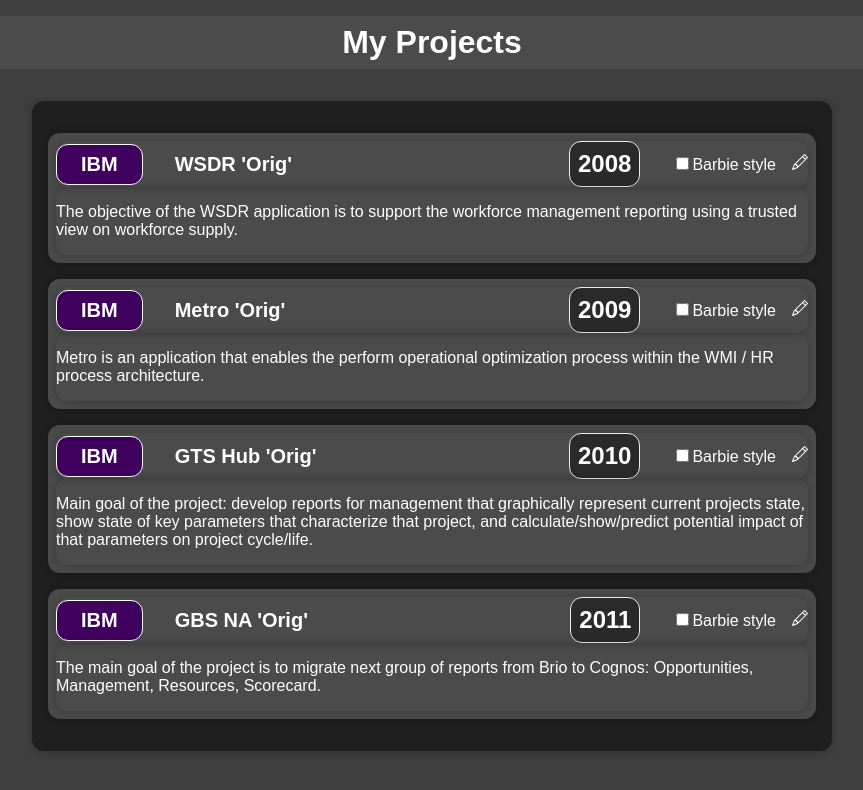
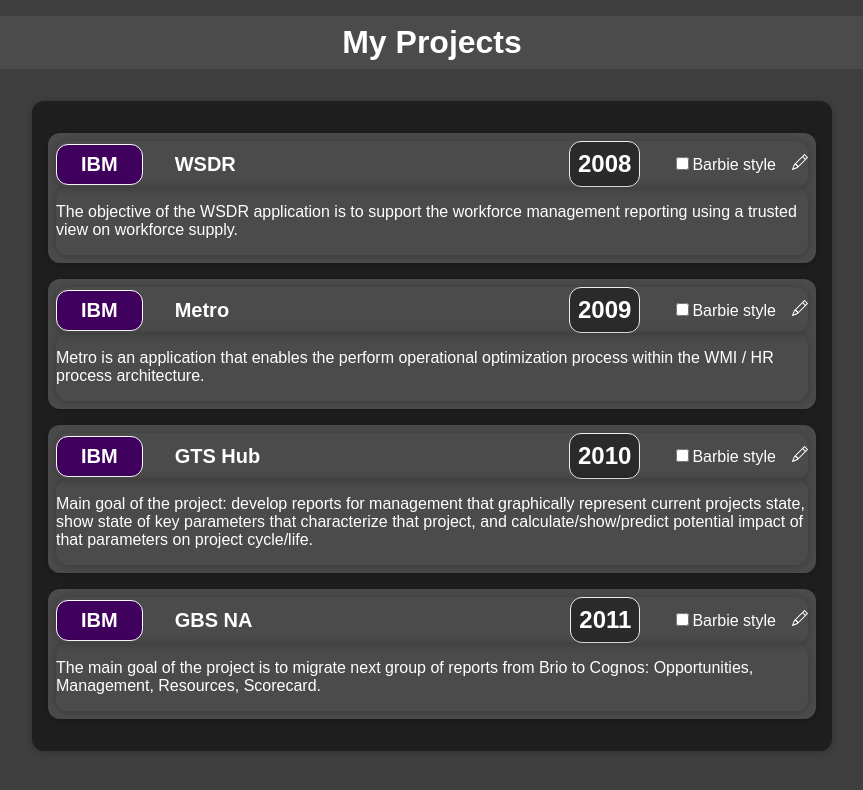
Before and after one commit to OlgaChayetskaya/My-React, a React (Create React App) app: page / in a window 1280 px wide. Shown: the top 790 px of the page, without its empty margins (208-1071 px from the left). Built offline with nearby package versions, Linux system fonts and the light colour scheme.

Commit message:
Task4 upd

```diff
--- /dev/null
+++ b/src/components/Projects/EditMode.js
@@ -0,0 +1,63 @@
+import React, { useState } from "react";
+
+import { FiSave } from "react-icons/fi";
+import { GiCancel } from "react-icons/gi";
+
+import Card from "../UI/Card";
+
+import "./ProjectItem.css";
+
+const EditMode = (props) => {
+  const [updProjName, setUpdProjName] = useState(props.projName);
+  const [updProjDesc, setUpdProjDesc] = useState(props.projDesc);
+
+  const changeProjNameHandler = (event) => {
+    setUpdProjName(event.target.value);
+  };
+  const changeProjDescHandler = (event) => {
+    setUpdProjDesc(event.target.value);
+  };
+
+  const changeSaveHandler = () => {
+    const updatedData = {
+      projName: updProjName,
+      projDesc: updProjDesc,
+    };
+    props.onStopEdit(updatedData);
+  };
+  const changeCancelHandler = () => {
+    const updatedData = {
+      projName: props.projName,
+      projDesc: props.projDesc,
+    };
+    props.onStopEdit(updatedData);
+  };
+
+  return (
+    <Card className="project-item">
+      <Card className="project-item_header">
+        <div className="project-item__description">
+          <div className="project-item__customer">{props.customer}</div>
+          <input
+            type="text"
+            value={updProjName}
+            onChange={changeProjNameHandler}
+          />
+          <div className="project-year">{props.year}</div>
+          <div>
+            <FiSave color="white" onClick={changeSaveHandler} />
+            <GiCancel color="white" onClick={changeCancelHandler} />
+          </div>
+        </div>
+      </Card>
+      <Card className="project-item_body">
+        <input
+          type="text"
+          value={updProjDesc}
+          onChange={changeProjDescHandler}
+        />
+      </Card>
+    </Card>
+  );
+};
+export default EditMode;
--- a/src/components/Projects/ProjectItem.js
+++ b/src/components/Projects/ProjectItem.js
@@ -1,102 +1,84 @@
 import React, { useState } from "react";
+
 import { BsPencil } from "react-icons/bs";
-import { FiSave } from "react-icons/fi";
-import { GiCancel } from "react-icons/gi";
 
 import Card from "../UI/Card";
+import EditMode from "./EditMode";
 
 import "./ProjectItem.css";
 
-function ProjectItem(props) {
-  const [isChecked, setIsChecked] = useState(false);
+const ProjectItem = (props) => {
+  const [isStyleChBxChecked, setIsStyleChBxChecked] = useState(false);
   const [editMode, setEditMode] = useState(false);
+  const [currProjName, setCurrProjName] = useState(props.projName);
+  const [currProjDesc, setCurrProjDesc] = useState(props.projDesc);
 
-  const [currProjName, setCurrProjName] = useState(props.projName);
-  const [updProjName, setUpdProjName] = useState(currProjName);
-
-  const [currProjDesc, setCurrProjDesc] = useState(props.projDesc);
-  const [updProjDesc, setUpdProjDesc] = useState(currProjDesc);
-
-  const changeStateHandler = () => {
-    setIsChecked(!isChecked);
-  };
   const changePensilHandler = () => {
     setEditMode(!editMode);
   };
-
-  const changeCancelHandler = () => {
+  const changeStyleChBxHandler = () => {
+    setIsStyleChBxChecked(!isStyleChBxChecked);
+  };
+  const stopEditHandler = (updatedData) => {
     setEditMode(!editMode);
-    setIsChecked(false);
-    setUpdProjName(currProjName);
-    setUpdProjDesc(currProjDesc);
+    setIsStyleChBxChecked(false);
+    setCurrProjName(updatedData.projName);
+    setCurrProjDesc(updatedData.projDesc);
   };
-  const changeSaveHandler = () => {
-    setEditMode(!editMode);
-    setIsChecked(false);
-    setCurrProjName(updProjName);
-    setCurrProjDesc(updProjDesc);
-  };
-
-  const changeProjNameHandler = (event) => {
-    setUpdProjName(event.target.value);
-  };
-  const changeProjDescHandler = (event) => {
-    setUpdProjDesc(event.target.value);
-  };
-
   return (
-    <Card className={`project-item ${isChecked && !editMode ? "barbie" : ""}`}>
+    <div>
+      {!editMode && (
+        <Card className={`project-item ${isStyleChBxChecked ? "barbie" : ""}`}>
           <Card className="project-item_header">
             <div
               className={`project-item__description ${
-            isChecked && !editMode ? "barbie" : ""
+                isStyleChBxChecked ? "barbie" : ""
               }`}
             >
               <div
                 className={`project-item__customer ${
-              isChecked && !editMode ? "barbie" : ""
+                  isStyleChBxChecked ? "barbie" : ""
                 }`}
               >
                 {props.customer}
               </div>
-          {!editMode && <h2>{currProjName} 'Orig'</h2>}
-          {editMode && (
-            <input type="text" value={updProjName} onChange={changeProjNameHandler} />
-          )}
+              <h2>{currProjName}</h2>
               <div
-            className={`project-year ${isChecked && !editMode ? "barbie" : ""}`}
+                className={`project-year ${isStyleChBxChecked ? "barbie" : ""}`}
               >
                 {props.year}
               </div>
-          {!editMode && (
+
               <div>
                 <label>
                   <input
                     type="checkbox"
-                  checked={isChecked}
-                  onChange={changeStateHandler}
+                    checked={isStyleChBxChecked}
+                    onChange={changeStyleChBxHandler}
                   />
                   Barbie style
                 </label>
                 <BsPencil color="white" onClick={changePensilHandler} />
               </div>
-          )}
-          {editMode && (
-            <div>
-              <FiSave color="white" onClick={changeSaveHandler} />
-              <GiCancel color="white" onClick={changeCancelHandler} />
-            </div>
-          )}
             </div>
           </Card>
           <Card className="project-item_body">
-        {!editMode && <p>{currProjDesc}</p>}
-        {editMode && (
-          <input type="text" value={updProjDesc} onChange={changeProjDescHandler} />
-        )}
+            <p>{currProjDesc}</p>
           </Card>
         </Card>
+      )}
+      {editMode && (
+        <EditMode
+          onStopEdit={stopEditHandler}
+          projName={currProjName}
+          customer={props.customer}
+          year={props.year}
+          projDesc={currProjDesc}
+        />
+      )}
+    </div>
   );
-}
+
+};
 
 export default ProjectItem;
--- a/src/components/Projects/Projects.js
+++ b/src/components/Projects/Projects.js
@@ -1,46 +1,23 @@
 import React from "react";
 
 import ProjectItem from "./ProjectItem";
-//import Card from "../UI/Card";
 
 import "./Projects.css";
 
-function Projects(props) {
+const Projects = (props) => {
   return (
     <div className="projects">
-      {/* <Card className="project-item">
-        <div className="project-item__description">
-          <h2>List of my Projects</h2>
-        </div>
-      </Card> */}
-
-      <ProjectItem
-        projName={props.items[0].projName}
-        customer={props.items[0].customer}
-        year={props.items[0].year}
-        projDesc={props.items[0].projDesc}
-      />
-      <ProjectItem
-        projName={props.items[1].projName}
-        customer={props.items[1].customer}
-        year={props.items[1].year}
-        projDesc={props.items[1].projDesc}
-
-      />
-      <ProjectItem
-        projName={props.items[2].projName}
-        customer={props.items[2].customer}
-        year={props.items[2].year}
-        projDesc={props.items[2].projDesc}
-      />
-      <ProjectItem
-        projName={props.items[3].projName}
-        customer={props.items[3].customer}
-        year={props.items[3].year}
-        projDesc={props.items[3].projDesc}
-      />
+      {props.items.map((project) => (
+        <ProjectItem
+          key={project.id}
+          projName={project.projName}
+          customer={project.customer}
+          year={project.year}
+          projDesc={project.projDesc}
+        />
+      ))}
     </div>
   );
-}
+};
 
 export default Projects;
--- a/src/components/UI/Header.js
+++ b/src/components/UI/Header.js
@@ -1,11 +1,11 @@
 import React from "react";
 import "./Header.css";
 
-function Header() {
+const Header = () => {
   return (
     <div className="header-block">
       <h2 className="header-h2">My Projects</h2>
     </div>
   );
-}
+};
 export default Header;
```
Lines whose indentation alone changed are shown as unchanged.
